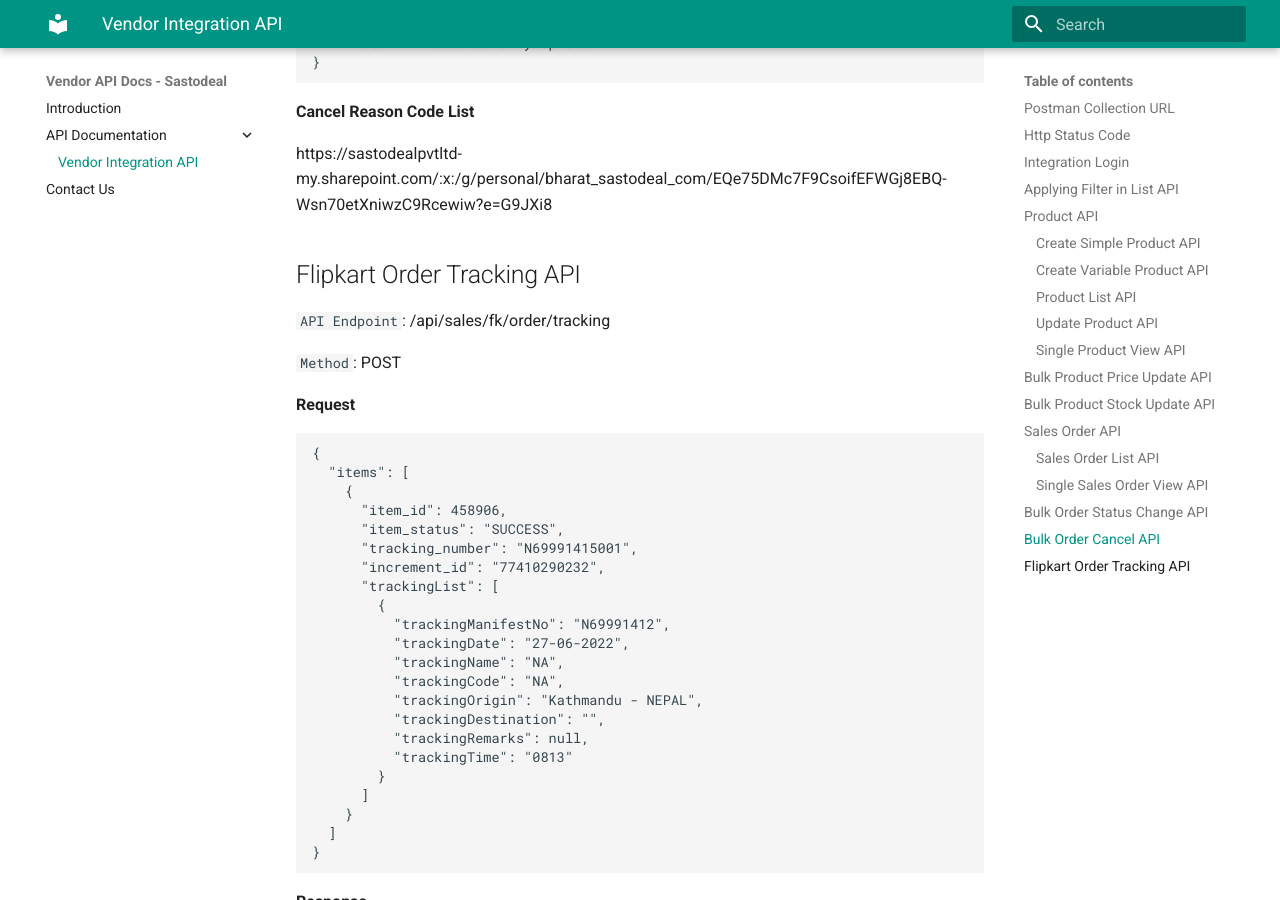
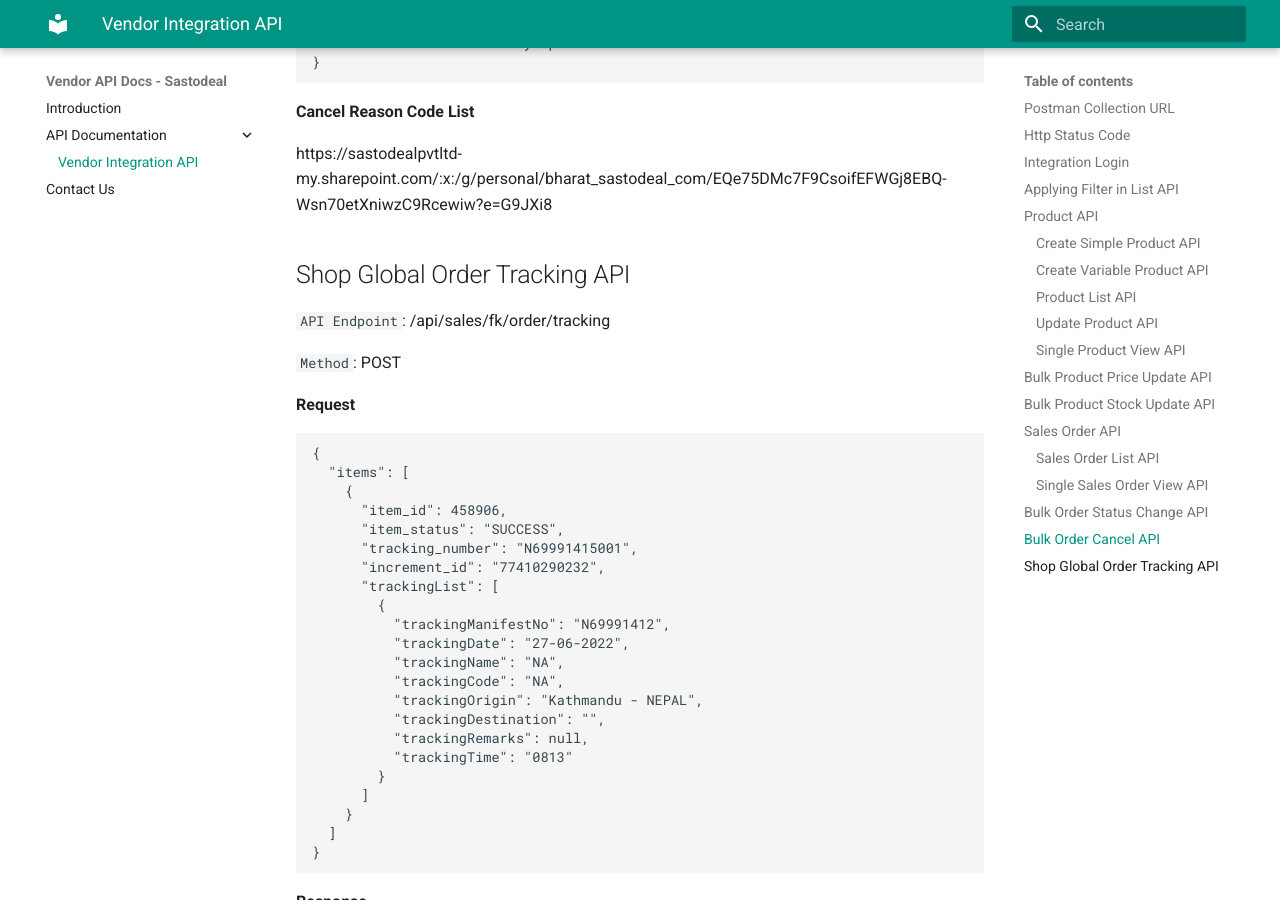
Before and after one commit to sastodeal/sastodeal-vendor-api-docs, an MkDocs documentation site: the page built from docs/api/vendor-integration-api.md, in a window 1280 px wide and 900 px high, scrolled down 28733 px. Built offline with MkDocs 1.6.1 and Material for MkDocs 9.7.7, drawn with Linux system fonts in a browser that asks for light colours.

Commit message:
Updates for vendor integration api doc

```diff
--- a/docs/api/vendor-integration-api.md
+++ b/docs/api/vendor-integration-api.md
@@ -1479,8 +1479,8 @@
 https://sastodealpvtltd-my.sharepoint.com/:x:/g/personal/bharat_sastodeal_com/EQe75DMc7F9CsoifEFWGj8EBQ-Wsn70etXniwzC9Rcewiw?e=G9JXi8
 
 
-## Flipkart Order Tracking API
-
+
+## Shop Global Order Tracking API
 `API Endpoint`: /api/sales/fk/order/tracking
 
 `Method`: POST
```
Also changed, not shown: site/api/vendor-integration-api/index.html, site/search/search_index.json, 1 other file.
